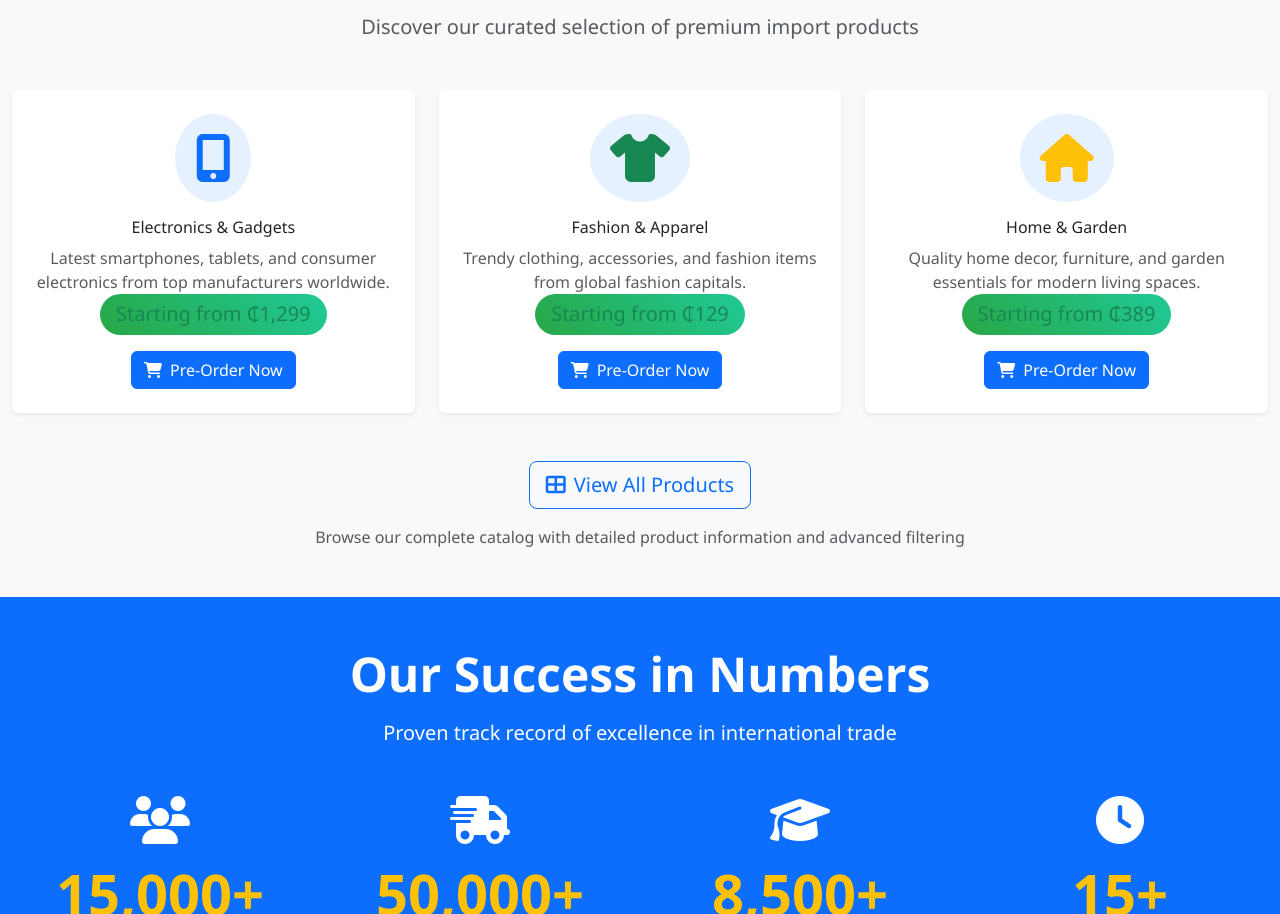
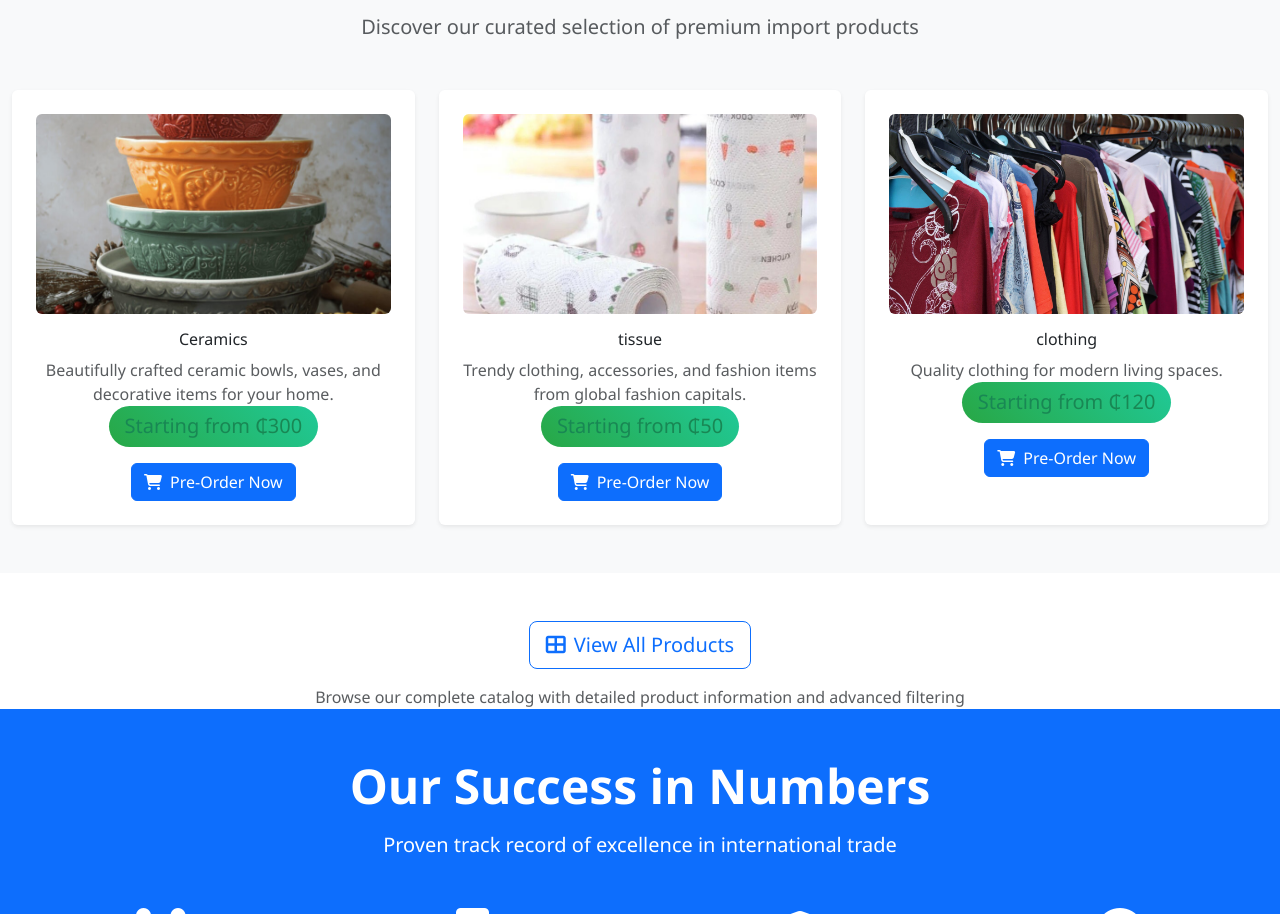
Before and after one commit to Ridgeroxx/odisikaimport, a website: page index.html in a window 1280 px wide. Shown: the part 2356-3270 px from the top of the page. Drawn offline with nearby package versions, Linux system fonts and the light colour scheme.

Commit message:
Initial commit

```diff
--- a/index.html
+++ b/index.html
@@ -298,34 +298,36 @@
     </div>
 
     <div class="row g-4">
+      <!-- Electronics & Gadgets -->
       <div class="col-lg-4 col-md-6">
         <div class="card h-100 shadow-sm hover-card">
           <div class="card-body text-center p-4">
-                            <div class="product-icon mb-3">
-                                <i class="fas fa-mobile-alt text-primary" style="font-size: 3rem;"></i>
+            <div class="product-image mb-3">
+              <img src="images/bowls.jpg" alt="Ceramics" class="img-fluid rounded" style="height: 200px; object-fit: cover; width: 100%;">
             </div>
-                            <h5 class="card-title">Electronics & Gadgets</h5>
-                            <p class="card-text text-muted">Latest smartphones, tablets, and consumer electronics from top manufacturers worldwide.</p>
+            <h5 class="card-title">Ceramics</h5>
+            <p class="card-text text-muted">Beautifully crafted ceramic bowls, vases, and decorative items for your home.</p>
             <div class="price-tag mb-3">
-                                <span class="h5 text-success">Starting from ₵1,299</span>
+              <span class="h5 text-success">Starting from ₵300</span>
             </div>
-                            <button class="btn btn-primary btn-preorder" data-product="Electronics & Gadgets">
+            <button class="btn btn-primary btn-preorder" data-product="Ceramics">
               <i class="fas fa-shopping-cart me-2"></i>Pre-Order Now
             </button>
           </div>
         </div>
       </div>
 
+      <!-- Fashion & Apparel -->
       <div class="col-lg-4 col-md-6">
         <div class="card h-100 shadow-sm hover-card">
           <div class="card-body text-center p-4">
-                            <div class="product-icon mb-3">
-                                <i class="fas fa-tshirt text-success" style="font-size: 3rem;"></i>
+            <div class="product-image mb-3">
+              <img src="images/tissues.jpg" alt="tissues" class="img-fluid rounded" style="height: 200px; object-fit: cover; width: 100%;">
             </div>
-                            <h5 class="card-title">Fashion & Apparel</h5>
+            <h5 class="card-title">tissue</h5>
             <p class="card-text text-muted">Trendy clothing, accessories, and fashion items from global fashion capitals.</p>
             <div class="price-tag mb-3">
-                                <span class="h5 text-success">Starting from ₵129</span>
+              <span class="h5 text-success">Starting from ₵50</span>
             </div>
             <button class="btn btn-primary btn-preorder" data-product="Fashion & Apparel">
               <i class="fas fa-shopping-cart me-2"></i>Pre-Order Now
@@ -334,24 +336,28 @@
         </div>
       </div>
 
+      <!-- Home & Garden -->
       <div class="col-lg-4 col-md-6">
         <div class="card h-100 shadow-sm hover-card">
           <div class="card-body text-center p-4">
-                            <div class="product-icon mb-3">
-                                <i class="fas fa-home text-warning" style="font-size: 3rem;"></i>
+            <div class="product-image mb-3">
+              <img src="images/dress.jpeg" alt="clothing" class="img-fluid rounded" style="height: 200px; object-fit: cover; width: 100%;">
             </div>
-                            <h5 class="card-title">Home & Garden</h5>
-                            <p class="card-text text-muted">Quality home decor, furniture, and garden essentials for modern living spaces.</p>
+            <h5 class="card-title">clothing</h5>
+            <p class="card-text text-muted">Quality clothing for modern living spaces.</p>
             <div class="price-tag mb-3">
-                                <span class="h5 text-success">Starting from ₵389</span>
+              <span class="h5 text-success">Starting from ₵120</span>
             </div>
-                            <button class="btn btn-primary btn-preorder" data-product="Home & Garden">
+            <button class="btn btn-primary btn-preorder" data-product="clothing">
               <i class="fas fa-shopping-cart me-2"></i>Pre-Order Now
             </button>
           </div>
         </div>
       </div>
     </div>
+  </div>
+</section>
+
 
             <!-- View All Products Button -->
             <div class="row mt-5">
```
Lines whose indentation alone changed are shown as unchanged.
